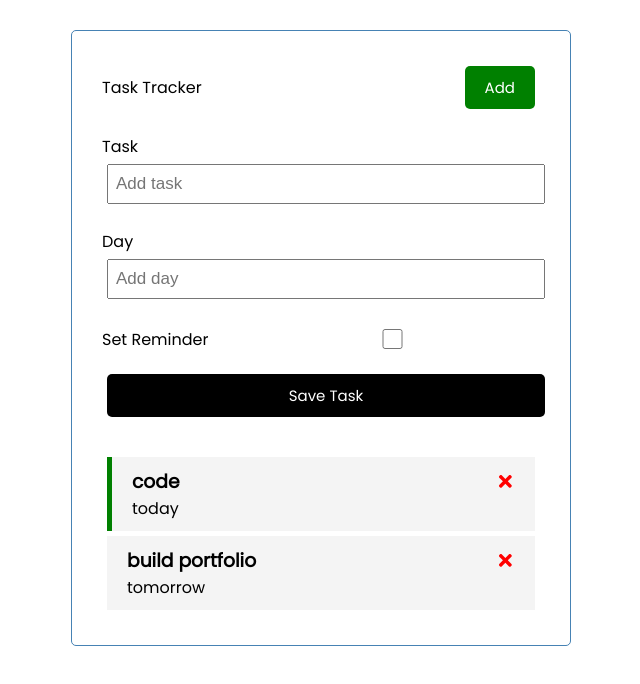
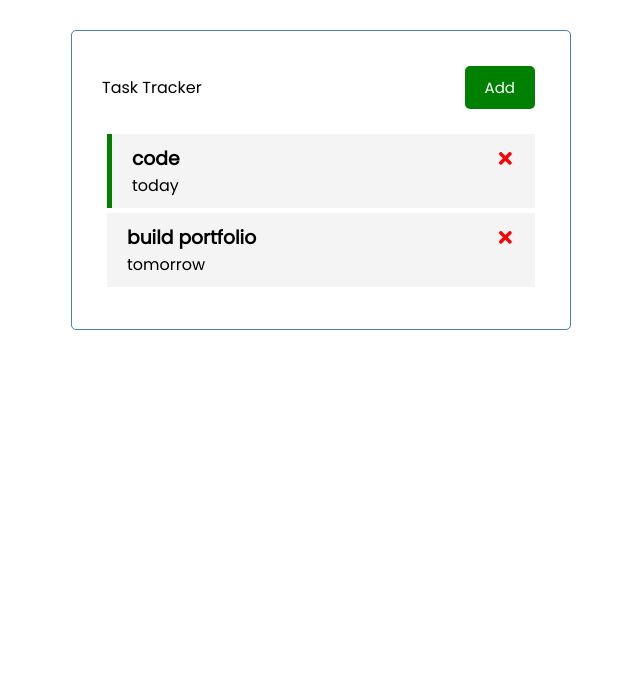
Before and after one commit to PmS-crypto/todoTracker, a React (Vite) app: page / in a window 1280 px wide. Shown: the top 684 px of the page, without its empty margins (319-959 px from the left). Built offline with nearby package versions, Linux system fonts and the light colour scheme.

Commit message:
update app.jsx

```diff
--- a/src/App.jsx
+++ b/src/App.jsx
@@ -36,8 +36,8 @@ function App() {
 
   return (
     <div className="container">
-      <Header title="Task Tracker"/>
-      <AddTask onAdd={addTask}/>
+      <Header title="Task Tracker" onAdd={()=>{setShowAddTask(!showAddTask)}} showAddTask={showAddTask}/>
+      {showAddTask && <AddTask onAdd={addTask}/>}
       {tasks.length>0?<Tasks tasks={tasks} onDelete={deleteTask} onToggle={toggleReminder}/>:"No Tasks to show"}
     </div>
   )
```
